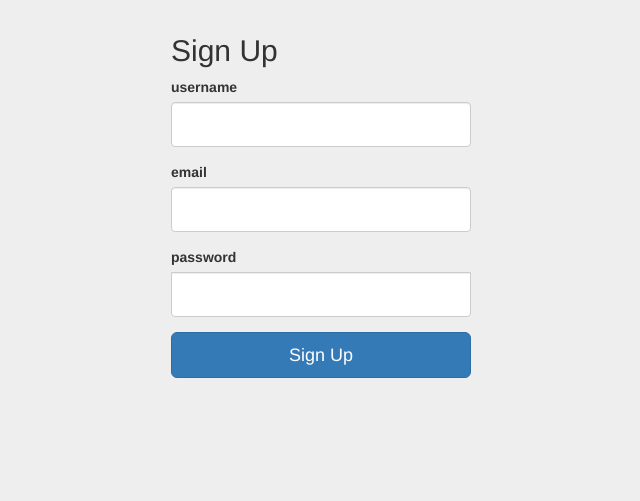
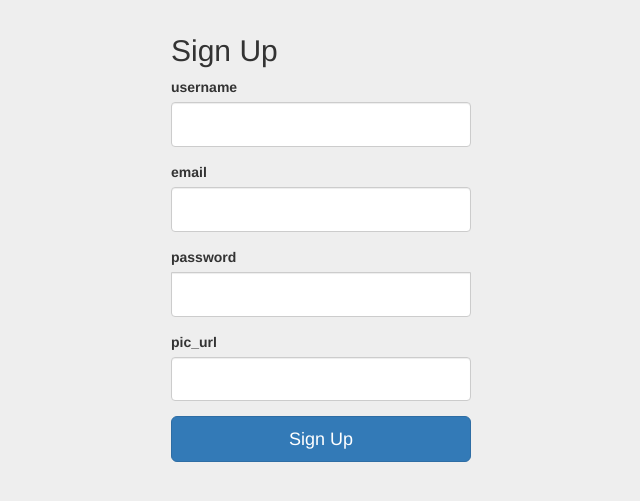
Before and after one commit to DanielSaldivarSalas/mhacksx-best-group, a Flask app: page /signup in a window 1280 px wide. Shown: the part 41-542 px from the top of the page, without its empty margins (319-959 px from the left). Run offline with Flask 2, Linux system fonts and the light colour scheme; some libraries are stand-ins or nearby versions.

Commit message:
fix models and forms

```diff
--- a/forms.py
+++ b/forms.py
@@ -11,3 +11,4 @@ class RegisterForm(FlaskForm):
     email = StringField('email', validators=[InputRequired(), Email(message='Invalid email'), Length(min=4, max=50)])
     username = StringField('username', validators=[InputRequired(), Length(min=4, max=15)])
     password = PasswordField('password', validators=[InputRequired(), Length(min=8, max=80)])
+    pic_url = StringField('pic_url')
--- a/models.py
+++ b/models.py
@@ -6,6 +6,7 @@ class User(UserMixin,db.Model):
     username = db.Column(db.String(15), unique=True)
     email = db.Column(db.String(50), unique=True)
     password = db.Column(db.String(80))
+    pic_url = db.Column(db.String(100))
     game_bit_balance = db.Column(db.Float)
     game_usd_balance = db.Column(db.Float)
 
--- a/templates/signup.html
+++ b/templates/signup.html
@@ -19,6 +19,7 @@ Sign Up
     {{ wtf.form_field(form.username) }}
     {{ wtf.form_field(form.email) }}
     {{ wtf.form_field(form.password) }}
+    {{ wtf.form_field(form.pic_url)}}
 
     <button class="btn btn-lg btn-primary btn-block" type="submit">Sign Up</button>
   </form>
--- a/views.py
+++ b/views.py
@@ -72,6 +72,7 @@ def signup():
         new_user = User(email=form.email.data,
                         username=form.username.data,
                         password=hashed_password,
+                        pic_url =form.pic_url.data,
                         game_bit_balance = 0.00,
                         game_usd_balance = 100.00)
 
```
Also changed, not shown: database.db.
